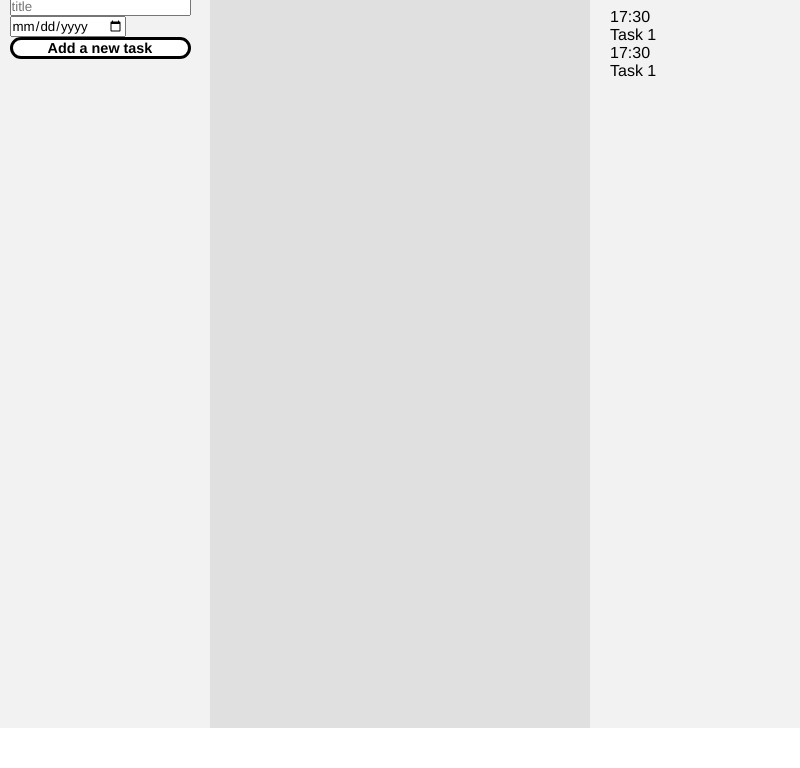
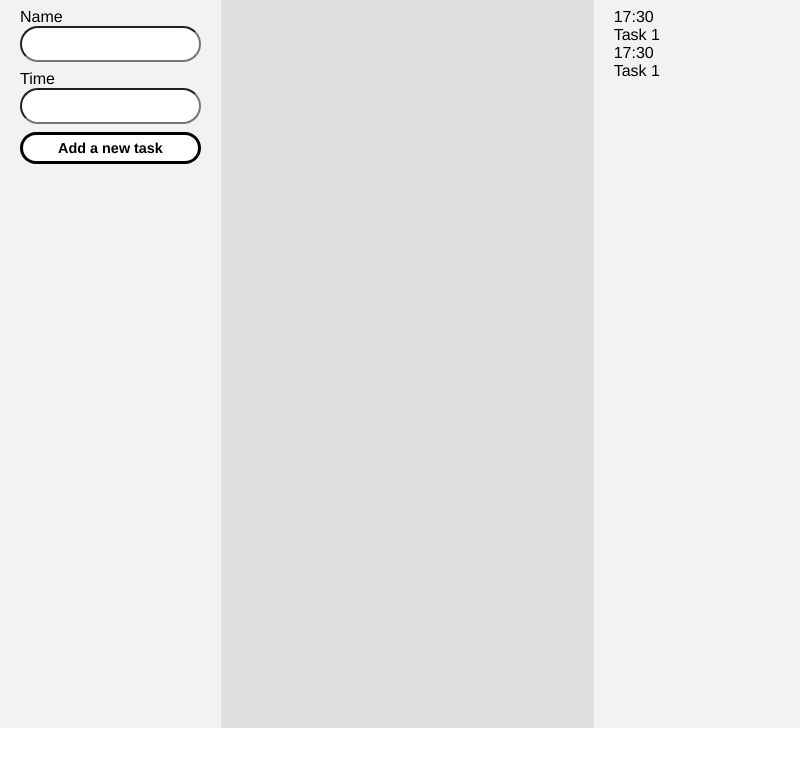
Before and after one commit to NikolaBV/Plan-me, an Electron app: page index.html in a window 800 px wide. Shown: the part 149-917 px from the top of the page. Before the commit the page ends 877 px from the top, so only its background shows below. Drawn offline with Linux system fonts and the light colour scheme.

Commit message:
Style of input fields is little better now

```diff
--- a/index.html
+++ b/index.html
@@ -17,8 +17,10 @@
         <ul class="tasksList" id="todayTasks"></ul>
         <div class="addnewTask">
           <form>
-            <input type="text" id="title" placeholder="title" />
-            <input type="date" id="whenTask" placeholder="when" />
+            <label for="title">Name</label>
+            <input type="text" id="title" />
+            <label for="whenTask">Time</label>
+            <input type="text" id="whenTask" />
             <button id="btn" type="button">Add a new task</button>
           </form>
         </div>
--- a/main.js
+++ b/main.js
@@ -1,4 +1,4 @@
-const { app, BrowserWindow, ipcMain } = require("electron");
+const { app, BrowserWindow, ipcMain, autoUpdater } = require("electron");
 const path = require("path");
 const Store = require("electron-store");
 
@@ -10,7 +10,7 @@ function createMainWindow() {
   mainWindow = new BrowserWindow({
     width: 800,
     height: 600,
-    resizable: false,
+    resizable: true,
     webPreferences: {
       nodeIntegration: true,
       contextIsolation: true,
--- a/style.css
+++ b/style.css
@@ -73,11 +73,37 @@ h2 {
 }
 
 .addnewTask {
+  height: 100%;
+  width: 100%;
   display: flex;
-  justify-content: center;
-  align-items: center;
-  height: 2.5rem;
-  width: 10rem;
+  flex-direction: column; /* Display children in a column layout */
+}
+
+.addnewTask label {
+  margin-bottom: 0.5rem;
+}
+
+.addnewTask input {
+  margin-bottom: 0.5rem;
+  height: 2rem;
+  border-radius: 3rem;
+}
+
+.addnewTask button {
+  height: 2rem; /* Adjust the height to match the input fields */
+  width: 100%;
+  border-radius: 5rem;
+  border: 3px solid black;
+  background-color: #fff;
+  font-family: "Helvetica Neue", Helvetica, Arial, sans-serif;
+  font-size: 0.9rem;
+  font-weight: 600;
+  transition: background-color 350ms ease-in-out, color 350ms ease-in-out;
+}
+
+.addnewTask button:hover {
+  background-color: black;
+  color: #fff;
 }
 
 button {
```
